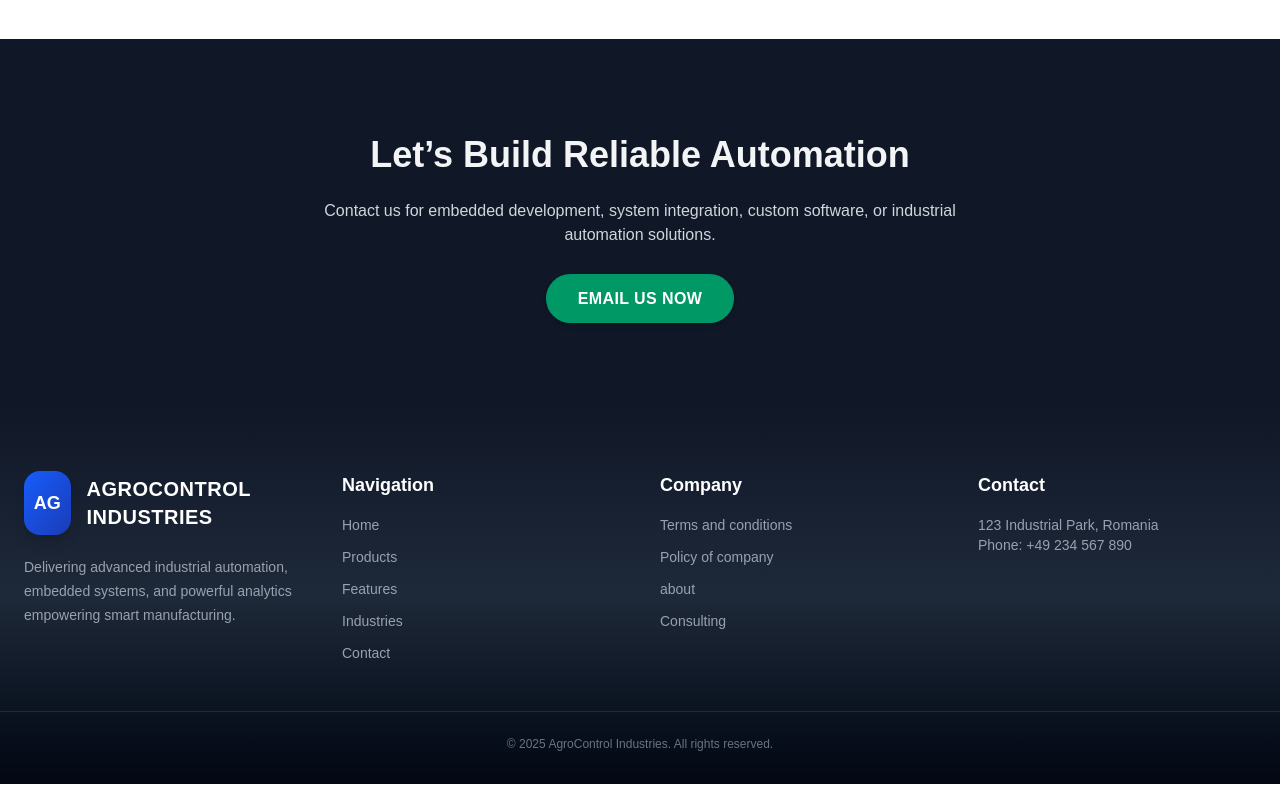
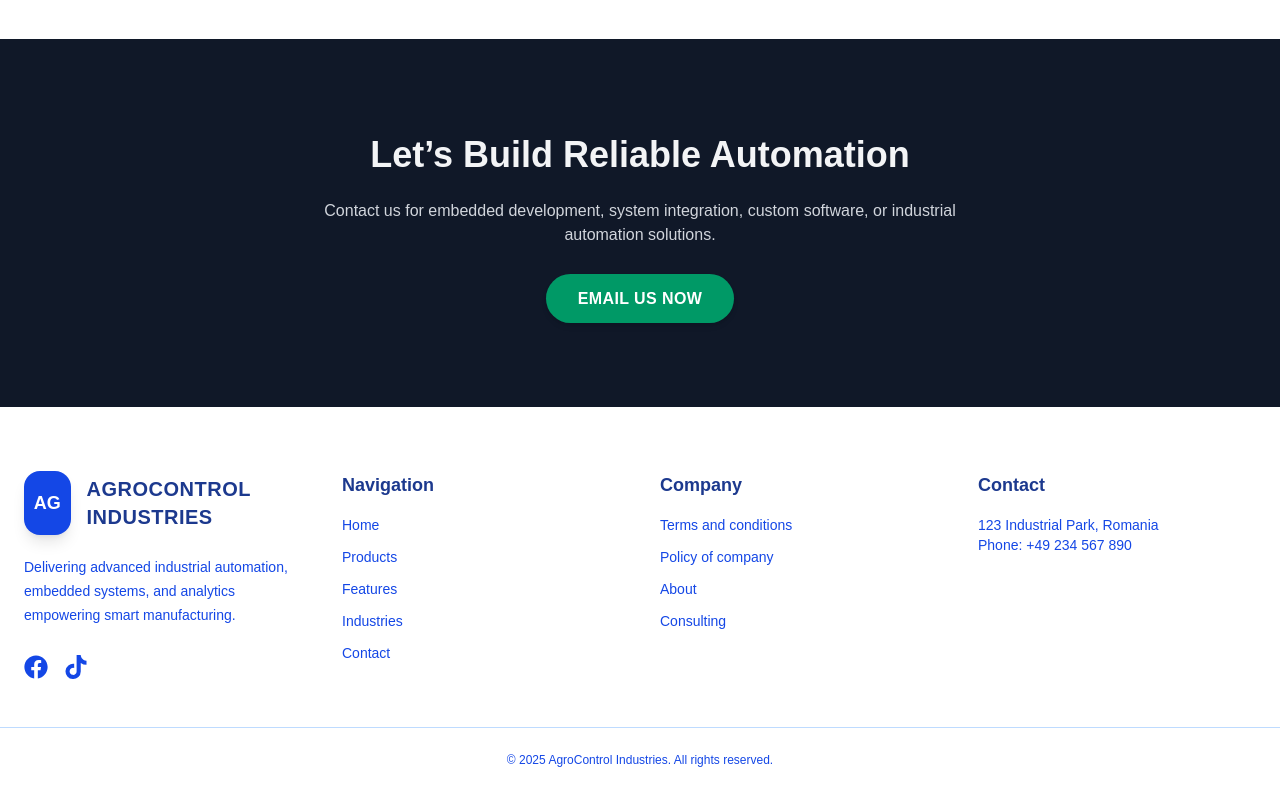
Before and after one commit to Bm8725/agrocontroll.com, a Next.js app: page / in a window 1280 px wide. Shown: the part 4732-5532 px from the top of the page. Built offline with nearby package versions, Linux system fonts and the light colour scheme.

Commit message:
Update form  add

```diff
--- a/src/app/footer/footer.js
+++ b/src/app/footer/footer.js
@@ -1,7 +1,7 @@
 "use client";
 
 import Link from "next/link";
-import { FaLinkedin, FaTwitter, FaGithub } from "react-icons/fa";
+import { FaLinkedin, FaTwitter, FaGithub, FaFacebook, FaDog, FaTiktok } from "react-icons/fa";
 
 export default function Footer() {
   const links = [
@@ -13,31 +13,32 @@ export default function Footer() {
   ];
 
   const social = [
-
+    { icon: <FaFacebook />, href: "https://facebook.com" },
+    { icon :  <FaTiktok/>, href: "/" },
   ];
 
   const services = [
     { title: "Terms and conditions", href: "/404/" },
     { title: "Policy of company", href: "/404/" },
-    { title: "about", href: "/about/" },
+    { title: "About", href: "/about/" },
     { title: "Consulting", href: "/outsourcing-datails/" },
   ];
 
   return (
-    <footer className="bg-gradient-to-b from-gray-900 via-gray-800 to-gray-950 text-gray-300 pt-16 pb-8">
+    <footer className="bg-white text-blue-900 pt-16 pb-8">
       <div className="max-w-7xl mx-auto px-6 grid grid-cols-1 md:grid-cols-4 gap-10">
         {/* Brand */}
         <div className="flex flex-col gap-5">
           <div className="flex items-center gap-4">
-            <div className="w-16 h-16 rounded-2xl bg-gradient-to-br from-blue-600 to-blue-800 flex items-center justify-center shadow-lg">
+            <div className="w-16 h-16 rounded-2xl bg-blue-700 flex items-center justify-center shadow-lg">
               <span className="text-white font-bold text-lg">AG</span>
             </div>
-            <span className="font-semibold uppercase tracking-wide text-white text-xl">
+            <span className="font-semibold uppercase tracking-wide text-blue-900 text-xl">
               AgroControl Industries
             </span>
           </div>
-          <p className="text-gray-400 text-sm leading-6 max-w-sm">
-            Delivering advanced industrial automation, embedded systems, and powerful analytics empowering smart manufacturing.
+          <p className="text-blue-700 text-sm leading-6 max-w-sm">
+            Delivering advanced industrial automation, embedded systems, and analytics empowering smart manufacturing.
           </p>
           <div className="flex gap-4 text-2xl mt-2">
             {social.map((item, index) => (
@@ -46,7 +47,7 @@ export default function Footer() {
                 href={item.href}
                 target="_blank"
                 rel="noopener noreferrer"
-                className="text-gray-400 hover:text-white transition duration-300 hover:scale-110"
+                className="text-blue-700 hover:text-blue-900 transition duration-300 hover:scale-110"
               >
                 {item.icon}
               </a>
@@ -56,13 +57,13 @@ export default function Footer() {
 
         {/* Navigation */}
         <div>
-          <h4 className="text-white font-semibold mb-4 text-lg">Navigation</h4>
-          <ul className="flex flex-col gap-3 text-gray-400 text-sm">
+          <h4 className="text-blue-900 font-semibold mb-4 text-lg">Navigation</h4>
+          <ul className="flex flex-col gap-3 text-blue-700 text-sm">
             {links.map((link) => (
               <li key={link.title}>
                 <Link
                   href={link.href}
-                  className="hover:text-emerald-400 transition duration-300"
+                  className="hover:text-blue-900 transition duration-300"
                 >
                   {link.title}
                 </Link>
@@ -73,13 +74,13 @@ export default function Footer() {
 
         {/* Services */}
         <div>
-          <h4 className="text-white font-semibold mb-4 text-lg">Company</h4>
-          <ul className="flex flex-col gap-3 text-gray-400 text-sm">
+          <h4 className="text-blue-900 font-semibold mb-4 text-lg">Company</h4>
+          <ul className="flex flex-col gap-3 text-blue-700 text-sm">
             {services.map((service) => (
               <li key={service.title}>
                 <Link
                   href={service.href}
-                  className="hover:text-emerald-400 transition duration-300"
+                  className="hover:text-blue-900 transition duration-300"
                 >
                   {service.title}
                 </Link>
@@ -90,15 +91,14 @@ export default function Footer() {
 
         {/* Contact */}
         <div>
-          <h4 className="text-white font-semibold mb-4 text-lg">Contact</h4>
-          <p className="text-gray-400 text-sm">123 Industrial Park, Romania</p>
-
-          <p className="text-gray-400 text-sm">Phone: +49 234 567 890</p>
+          <h4 className="text-blue-900 font-semibold mb-4 text-lg">Contact</h4>
+          <p className="text-blue-700 text-sm">123 Industrial Park, Romania</p>
+          <p className="text-blue-700 text-sm">Phone: +49 234 567 890</p>
         </div>
       </div>
 
       {/* Footer Bottom */}
-      <div className="mt-12 border-t border-gray-800 pt-6 text-center text-gray-500 text-xs">
+      <div className="mt-12 border-t border-blue-200 pt-6 text-center text-blue-700 text-xs">
         &copy; {new Date().getFullYear()} AgroControl Industries. All rights reserved.
       </div>
     </footer>
```
